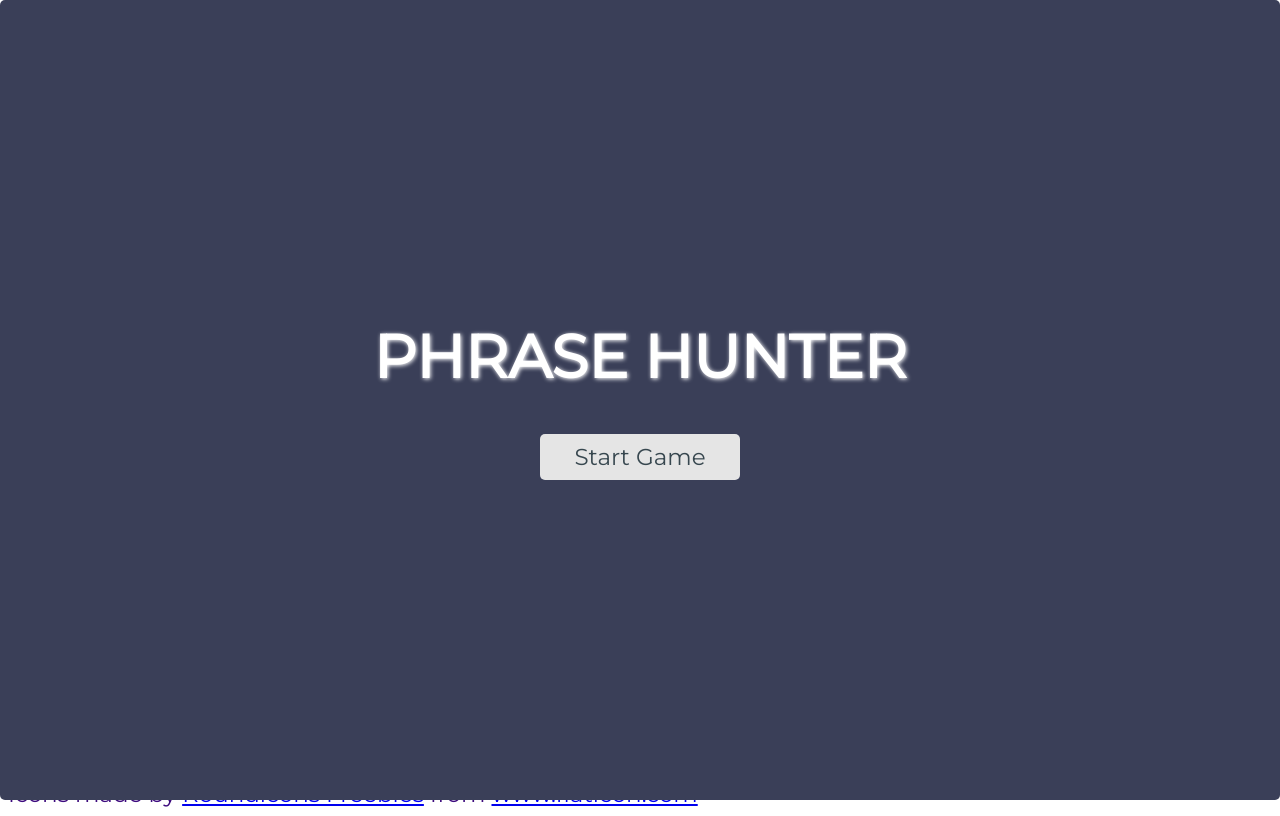
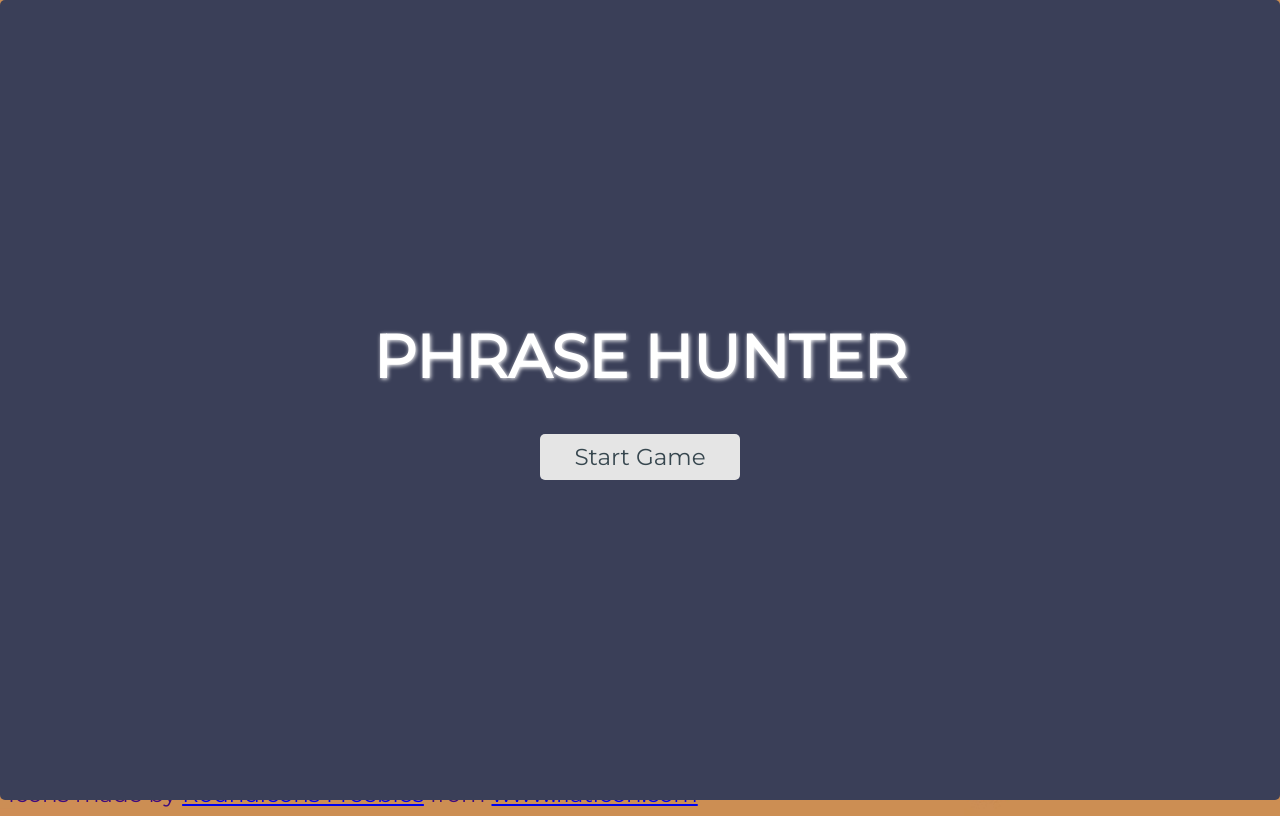
Before and after one commit to Aliecake/OOP-Game-TT, a plain HTML site: page index.html in a window 1280 px wide. Drawn offline with Linux system fonts and the light colour scheme.

Commit message:
path fixed again

```diff
--- a/css/styles.css
+++ b/css/styles.css
@@ -30,7 +30,7 @@ body {
   font-size: 23px;
   color: rgb(61, 11, 126);
   height: 100vh;
-  background-image: url('images/pokemon-minimalistic.jpg');
+  background-image: url('../images/pokemon-minimalistic.jpg');
   background-size: cover;
 }
 
```
